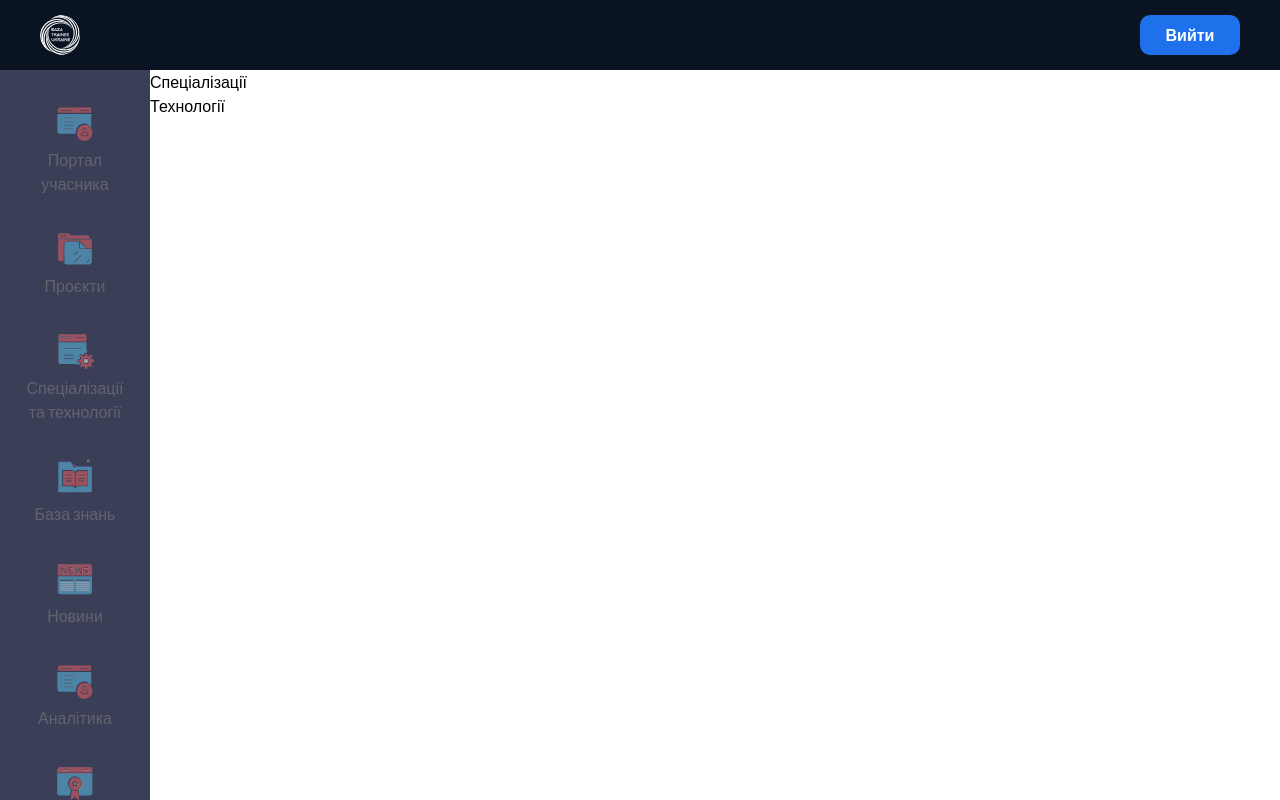
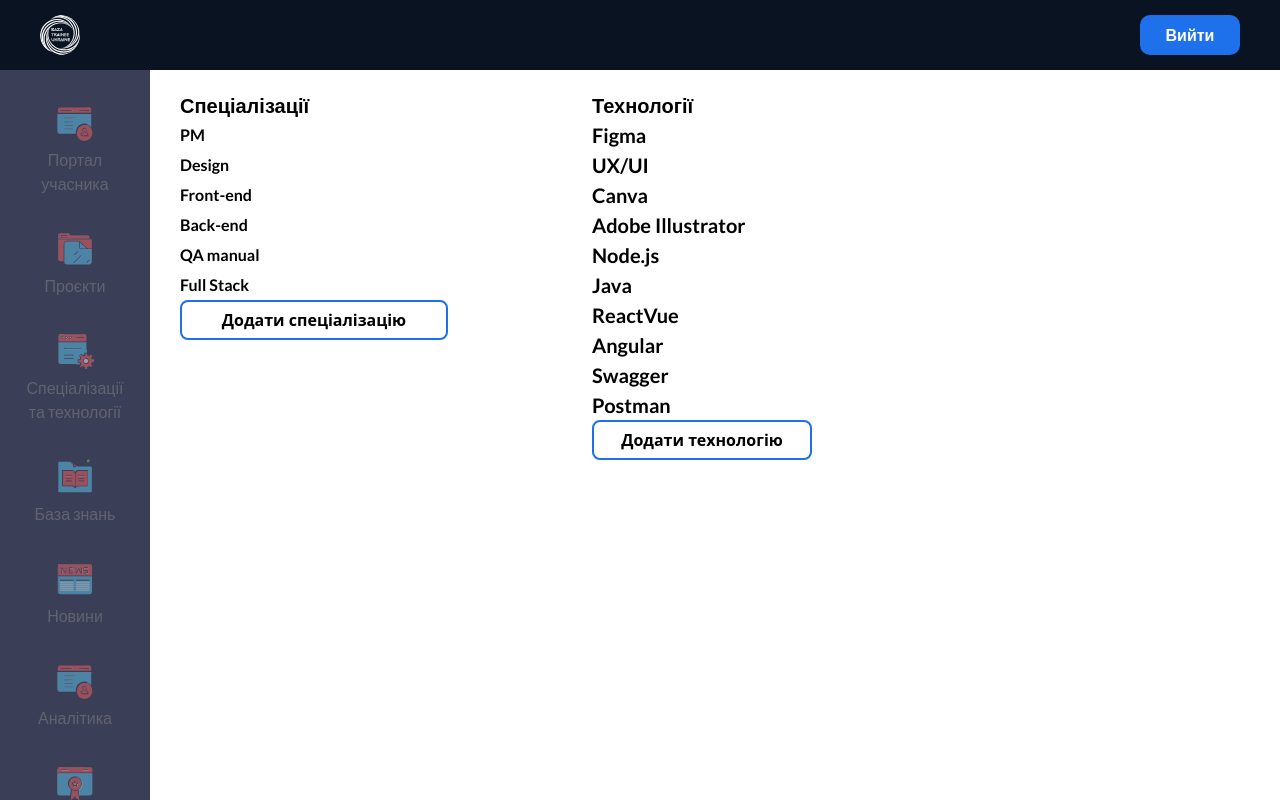
Before and after one commit to baza-trainee/baza-crm-frontend, a React (Vite) app: page /crm/spectechs in a window 1280 px wide. Built offline with nearby package versions, Linux system fonts and the light colour scheme; no server answers.

Commit message:
add prop className in Button component

```diff
--- a/src/components/Button.tsx
+++ b/src/components/Button.tsx
@@ -1,13 +1,14 @@
 export type ButtonProps = {
   label: string;
   onClick?: () => void;
+  className?: string;
 };
 
-const Button: React.FC<ButtonProps> = ({ label, onClick }) => {
+const Button: React.FC<ButtonProps> = ({ label, onClick, className = '' }) => {
   return (
     <button
       onClick={onClick}
-      className="w-[130px] h-[40px] cursor-pointer border-2 border-solid border-primary-blue hover:bg-primary-blue hover:text-white rounded-lg font-sans font-semibold text-base"
+      className={`w-[130px] h-[40px] cursor-pointer border-2 border-solid border-primary-blue hover:bg-primary-blue hover:text-white rounded-lg font-sans font-semibold text-base ${className}`}
     >
       {label}
     </button>
--- a/src/pages/SpecTechs.tsx
+++ b/src/pages/SpecTechs.tsx
@@ -1,8 +1,40 @@
+import Button from '../components/Button';
+
 const SpecTechs = () => {
   return (
-    <div>
-      <h1>Спеціалізації</h1>
-      <h1>Технології</h1>
+    <div className="flex font-lato font-bold text-[20px] leading-[30px] px-[30px] py-[20px]">
+      <div className="w-[412px]">
+        <h1>Спеціалізації</h1>
+        <div className="text-[16px] font-semibold">
+          <ul>
+            <li>PM</li>
+            <li>Design</li>
+            <li>Front-end</li>
+            <li>Back-end</li>
+            <li>QA manual</li>
+            <li>Full Stack</li>
+          </ul>
+          <Button label="Додати спеціалізацію" className="w-[268px]" />
+        </div>
+      </div>
+      <div className="w-[412px]">
+        <h1>Технології</h1>
+        <div>
+          <ul>
+            <li>Figma</li>
+            <li>UX/UI</li>
+            <li>Canva</li>
+            <li>Adobe Illustrator</li>
+            <li>Node.js</li>
+            <li>Java</li>
+            <li>ReactVue</li>
+            <li>Angular</li>
+            <li>Swagger</li>
+            <li>Postman</li>
+          </ul>
+        </div>
+        <Button label="Додати технологію" className="w-[220px]" />
+      </div>
     </div>
   );
 };
```
